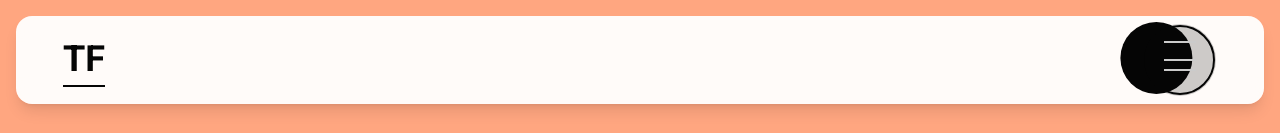
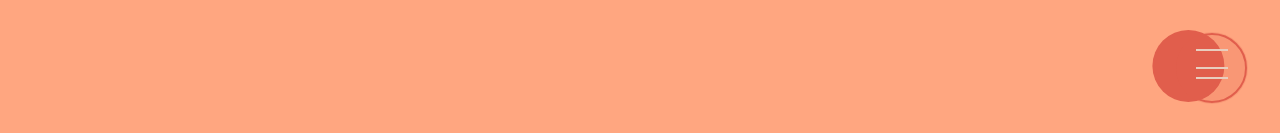
Before and after one commit to ThomasWEBDEV/portfolio-thomas-feret, a Next.js app: page / in a window 1280 px wide. Shown: the top 133 px of the page. Built offline with nearby package versions, Linux system fonts and the light colour scheme; a web font is replaced by a local one.

Commit message:
refactor: simplification Header - bouton burger flottant uniquement

```diff
--- a/components/Header.tsx
+++ b/components/Header.tsx
@@ -46,58 +46,31 @@ export default function Header() {
 
   return (
     <>
-      {/* Barre de navigation agrandie de 50% */}
-      <div className="fixed top-4 left-4 right-4 z-50">
-        <div className="bg-white/95 backdrop-blur-md rounded-2xl shadow-lg">
-          <div className="flex items-center justify-between px-12 h-22"> {/* h-16 → h-24 */}
-
-            {/* Logo TF agrandi */}
-            <Link href="/" className="relative">
-              <motion.div
-                className="relative"
-                whileHover={{ scale: 1.05 }}
-                style={{
-                  x: useTransform(x, (value) => (value - 100) * 0.01),
-                  y: useTransform(y, (value) => (value - 100) * 0.01),
-                }}
-              >
-                <div className="text-4xl font-bold text-[#050505]"> {/* text-2xl → text-4xl */}
-                  TF
-                </div>
-                {/* Indicateur de page active */}
-                <motion.div
-                  className="absolute -bottom-2 left-0 right-0 h-0.5 bg-[#050505]"
-                  initial={{ scaleX: 0 }}
-                  animate={{ scaleX: pathname === "/" ? 1 : 0 }}
-                  transition={{ duration: 0.3 }}
-                />
-              </motion.div>
-            </Link>
-
-            {/* Bouton Menu agrandi */}
+      {/* Bouton Menu flottant en haut à droite */}
+      <div className="fixed top-8 right-8 z-50">
         <motion.button
           onClick={() => setIsExpanded(!isExpanded)}
           className="relative group"
           whileHover={{ scale: 1.1 }}
           whileTap={{ scale: 0.95 }}
         >
-              <div className="relative w-[72px] h-[72px]"> {/* w-12 h-12 → w-18 h-18 (72px) */}
+          <div className="relative w-[72px] h-[72px]">
             {/* Cercle de progression du scroll */}
             <svg className="absolute inset-0 w-full h-full -rotate-90 pointer-events-none">
               <circle
                 cx="36"
                 cy="36"
                 r="34"
-                    stroke="#050505"
+                stroke="#eae8da"
                 strokeWidth="1"
                 fill="none"
-                    opacity="0.1"
+                opacity="0.3"
               />
               <motion.circle
                 cx="36"
                 cy="36"
                 r="34"
-                    stroke="#050505"
+                stroke="#e15e4c"
                 strokeWidth="2"
                 fill="none"
                 strokeLinecap="round"
@@ -108,42 +81,42 @@ export default function Header() {
               />
             </svg>
 
-                {/* Cercle magnétique */}
+            {/* Cercle magnétique avec nouvelles couleurs */}
             <motion.div
-                  className="absolute inset-0 bg-[#050505] rounded-full"
+              className="absolute inset-0 bg-[#e15e4c] rounded-full"
               style={{
                 x: useTransform(x, (value) => (value - windowWidth + 100) * 0.02),
                 y: useTransform(y, (value) => (value - 100) * 0.02),
               }}
             />
 
-                {/* Lignes du menu burger agrandies */}
+            {/* Lignes du menu burger */}
             <div className="absolute inset-0 flex flex-col justify-center items-center pointer-events-none">
               <motion.span
                 animate={{
                   rotate: isExpanded ? 45 : 0,
                   y: isExpanded ? 0 : -8,
                 }}
-                    className="w-8 h-0.5 bg-[#fcfcfc] block" // w-5 → w-8
+                className="w-8 h-0.5 bg-[#eae8da] block"
               />
               <motion.span
                 animate={{
                   opacity: isExpanded ? 0 : 1,
                 }}
-                    className="w-8 h-0.5 bg-[#fcfcfc] block mt-2" // mt-1 → mt-2
+                className="w-8 h-0.5 bg-[#eae8da] block mt-2"
               />
               <motion.span
                 animate={{
                   rotate: isExpanded ? -45 : 0,
                   y: isExpanded ? -10 : 0,
                 }}
-                    className="w-8 h-0.5 bg-[#fcfcfc] block mt-2"
+                className="w-8 h-0.5 bg-[#eae8da] block mt-2"
               />
             </div>
 
             {/* Pulsation au hover */}
             <motion.div
-                  className="absolute inset-0 bg-[#050505]/20 rounded-full pointer-events-none"
+              className="absolute inset-0 bg-[#e15e4c]/20 rounded-full pointer-events-none"
               animate={{
                 scale: isExpanded ? [1, 1.3, 1] : 1,
               }}
@@ -156,8 +129,6 @@ export default function Header() {
           </div>
         </motion.button>
       </div>
-        </div>
-      </div>
 
       {/* Overlay de fond pour le menu */}
       <motion.div
@@ -166,11 +137,11 @@ export default function Header() {
           opacity: isExpanded ? 1 : 0,
         }}
         transition={{ duration: 0.3 }}
-        className={`fixed inset-0 bg-[#fcfcfc]/80 backdrop-blur-sm z-40 ${isExpanded ? "pointer-events-auto" : "pointer-events-none"}`}
+        className={`fixed inset-0 bg-[#203270]/95 backdrop-blur-sm z-40 ${isExpanded ? "pointer-events-auto" : "pointer-events-none"}`}
         onClick={() => setIsExpanded(false)}
       />
 
-      {/* Navigation Orbitale - position ajustée pour le bouton plus grand */}
+      {/* Navigation Orbitale */}
       {navItems.map((item, index) => (
         <motion.div
           key={item.href}
@@ -189,7 +160,7 @@ export default function Header() {
             damping: 20,
           }}
           className="fixed z-50"
-          style={{ top: "60px", right: "40px" }} // Ajusté pour le bouton plus grand
+          style={{ top: "60px", right: "40px" }}
         >
           <Link href={item.href} onClick={() => setIsExpanded(false)}>
             <motion.div
@@ -198,11 +169,11 @@ export default function Header() {
               whileTap={{ scale: 0.9 }}
               transition={{ type: "spring", stiffness: 200 }}
             >
-              {/* Cercle de navigation avec gradient */}
-              <div className={`w-14 h-14 rounded-full flex items-center justify-center transition-all duration-300 cursor-pointer ${
+              {/* Cercle de navigation avec nouvelles couleurs */}
+              <div className={`w-14 h-14 rounded-full flex items-center justify-center transition-all duration-300 cursor-pointer font-roboto ${
                 pathname === item.href
-                  ? "bg-gradient-to-br from-[#050505] to-[#2a2a2a] text-[#fcfcfc] shadow-lg"
-                  : "bg-[#fcfcfc] text-[#050505] border border-[#050505]/20 hover:border-[#050505]/40"
+                  ? "bg-gradient-to-br from-[#e15e4c] to-[#e15e4c]/80 text-[#eae8da] shadow-lg"
+                  : "bg-[#eae8da] text-[#203270] border border-[#e15e4c]/20 hover:border-[#e15e4c]/40"
               }`}>
                 <span className="text-sm font-medium">{item.label}</span>
               </div>
@@ -214,7 +185,7 @@ export default function Header() {
                 whileHover={{ opacity: 1, y: 0 }}
                 transition={{ duration: 0.2 }}
               >
-                <span className="text-xs text-[#050505]/70 font-medium bg-[#fcfcfc] px-2 py-1 rounded-md shadow-sm whitespace-nowrap">
+                <span className="text-xs text-[#eae8da] font-medium bg-[#203270] px-2 py-1 rounded-md shadow-sm whitespace-nowrap font-roboto">
                   {item.title}
                 </span>
               </motion.div>
@@ -225,8 +196,8 @@ export default function Header() {
                   className="absolute inset-0 rounded-full pointer-events-none"
                   animate={{
                     boxShadow: [
-                      "0 0 0 0 rgba(5,5,5,0.2)",
-                      "0 0 0 10px rgba(5,5,5,0)",
+                      "0 0 0 0 rgba(225,94,76,0.4)",
+                      "0 0 0 10px rgba(225,94,76,0)",
                     ],
                   }}
                   transition={{
```
Lines whose indentation alone changed are shown as unchanged.
